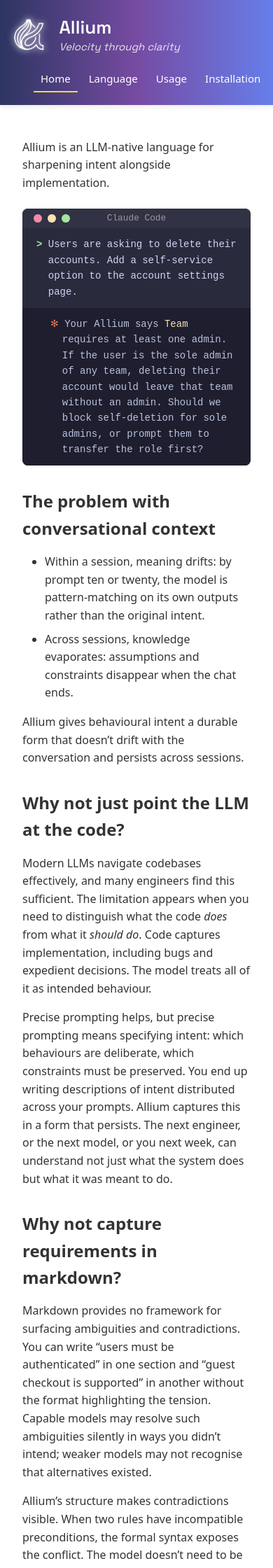
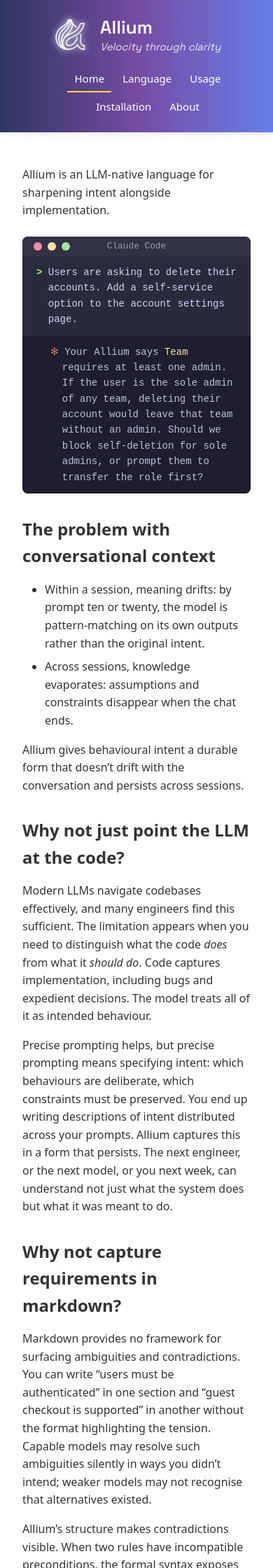
Before and after one commit to juxt/allium, a Jekyll site: the page built from index.md, in a window 390 px wide. Shown: the top 2240 px of the page at 70% size. Built offline with Jekyll 4.4.1, drawn with Linux system fonts in a browser that asks for light colours.

Commit message:
Centre navbar on small screens

```diff
--- a/assets/style.css
+++ b/assets/style.css
@@ -235,14 +235,14 @@
 @media (max-width: 768px) {
   .nav-container {
     flex-direction: column;
-    align-items: flex-start;
+    align-items: center;
     gap: 1rem;
     padding: 1rem;
     min-height: auto;
   }
 
   .nav-brand {
-    width: 100%;
+    justify-content: center;
   }
 
   .logo {
@@ -258,10 +258,9 @@
   }
 
   .nav-menu {
-    width: 100%;
     gap: 0.375rem;
-    flex-wrap: nowrap;
-    justify-content: space-between;
+    flex-wrap: wrap;
+    justify-content: center;
   }
 
   .nav-menu a {
```
